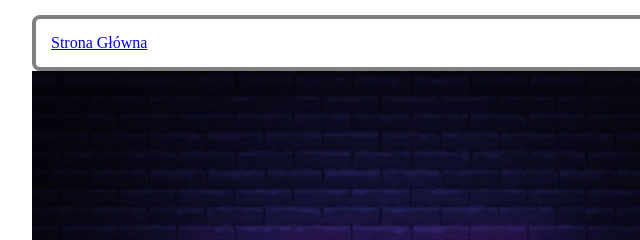
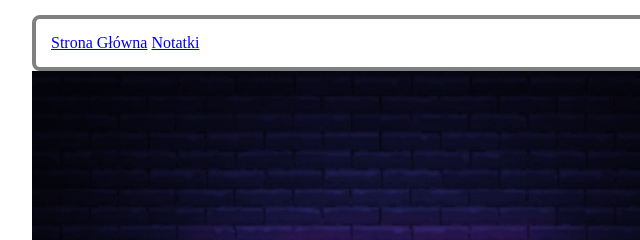
Before and after one commit to KwiatkowskiLukasz/homepage, a plain HTML site: page notatki-html.html in a window 1280 px wide. Shown: the top 240 px of the page, 108-748 px from the left. Drawn offline with Linux system fonts and the light colour scheme.

Commit message:
correct nav

```diff
--- a/notatki-html.html
+++ b/notatki-html.html
@@ -9,6 +9,7 @@
 </head>
 <nav class="navigation">
     <a class="navigation--link" href="Index.html">Strona Główna</a>
+    <a  class="navigation--link"  href="notatki-html.html">Notatki</a>
 </nav>
 
 <body class="body">
```
Also changed, not shown: Index.html (+1 -0 lines).
